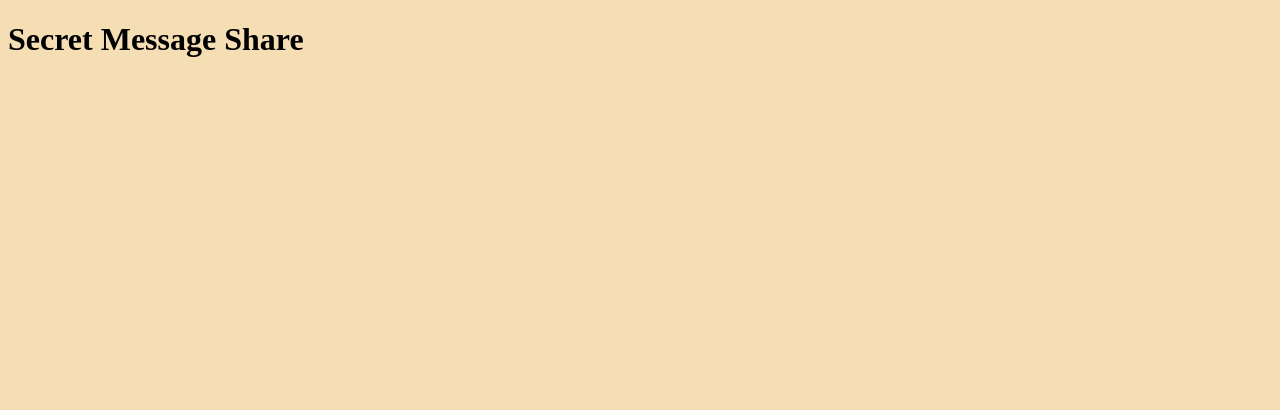
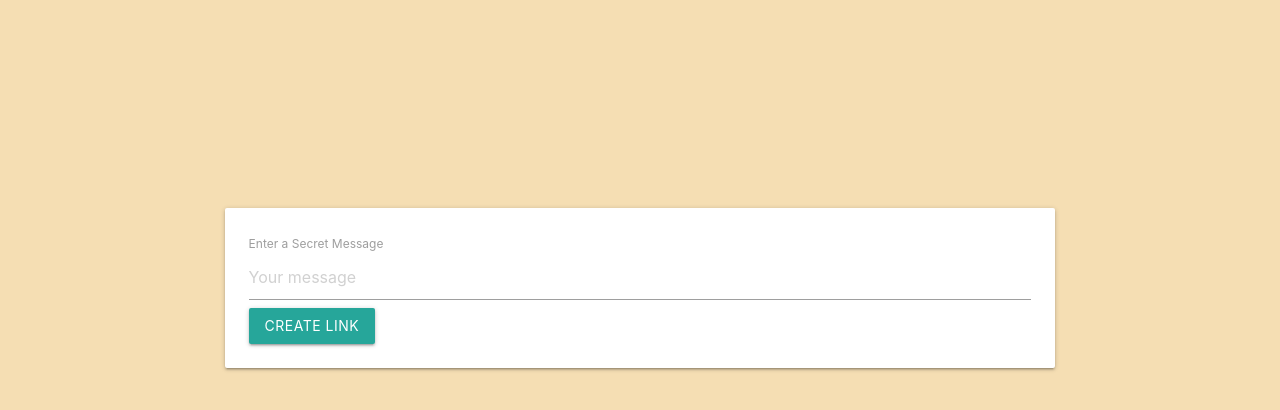
Before and after one commit to cmtayl0r/secret-message, a website built with Parcel: page src/index.html in a window 1280 px wide. Built offline with nearby package versions, Linux system fonts and the light colour scheme.

Commit message:
add message and link forms

```diff
--- a/src/index.html
+++ b/src/index.html
@@ -8,6 +8,28 @@
         <script type="module" src="scripts/index.js"></script>
     </head>
     <body>
-        <h1>Secret Message Share</h1>
+        <div class="row">
+            <div class="col s8 offset-s2">
+                <div id="message-form" class="card-panel">
+                    <form action="">
+                        <label for="">Enter a Secret Message</label>
+                        <input
+                            type="text"
+                            name=""
+                            id="message-input"
+                            placeholder="Your message"
+                        />
+                        <button class="btn">Create link</button>
+                    </form>
+                </div>
+                <!--  -->
+                <div id="link-form" class="card-panel hide">
+                    <div>
+                        Share this link with a friend
+                        <input type="text" id="link-input" />
+                    </div>
+                </div>
+            </div>
+        </div>
     </body>
 </html>
--- a/src/scripts/index.js
+++ b/src/scripts/index.js
@@ -1,3 +1,29 @@
 // -----------------------------------------------------------------------------
 // IMPORTS
 // -----------------------------------------------------------------------------
+
+import 'materialize-css/dist/css/materialize.min.css';
+
+// -----------------------------------------------------------------------------
+// DOM ELEMENTS
+// -----------------------------------------------------------------------------
+
+const formMsg = document.querySelector('#message-form');
+const formLink = document.querySelector('#link-form');
+const inputMsg = document.querySelector('#message-input');
+const inputLink = document.querySelector('#link-input');
+
+// -----------------------------------------------------------------------------
+// FORM SUBMISSION
+// -----------------------------------------------------------------------------
+
+formMsg.addEventListener('submit', e => {
+    e.preventDefault(); // Prevent the default form submission
+
+    formMsg.classList.add('hide'); // Hide the message form
+    formLink.classList.remove('hide'); // Show the link form
+
+    const encrypted = btoa(inputMsg.value); // Encrypt the message
+    inputLink.value = `${window.location}#${encrypted}`; // Set the input value to the encrypted
+    inputLink.select(); // Select the input value
+});
--- a/src/styles/main.css
+++ b/src/styles/main.css
@@ -1,3 +1,7 @@
 body {
     background-color: wheat;
 }
+
+.row {
+    margin-top: 25vh;
+}
```
